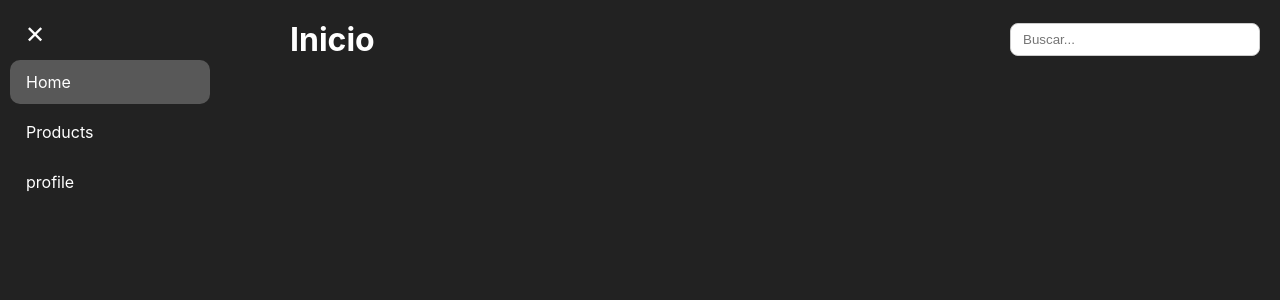
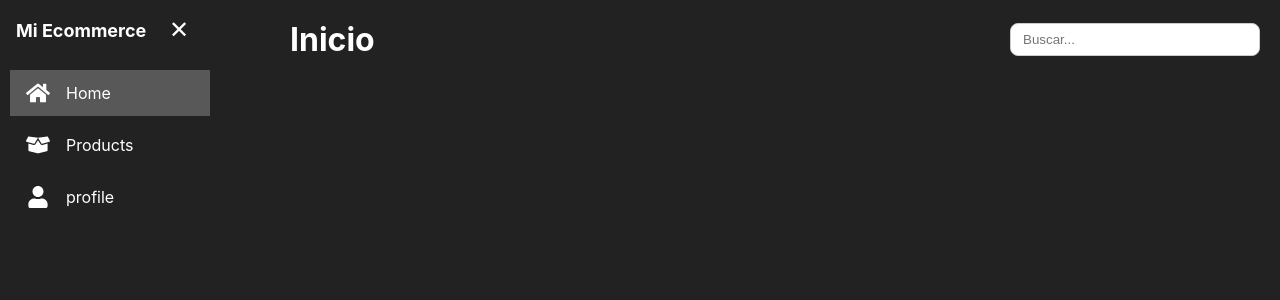
Before and after one commit to EnzoLlanos/Ecommerce-React, a React (Create React App) app: page / in a window 1280 px wide. Shown: the top 300 px of the page. Built offline with nearby package versions, Linux system fonts and the light colour scheme.

Commit message:
Estilos
le agregue detalles al los estilos ademas de un nombre al navbar

```diff
--- a/package.json
+++ b/package.json
@@ -5,6 +5,7 @@
   "dependencies": {
     "react": "^18.2.0",
     "react-dom": "^18.2.0",
+    "react-icons": "^5.7.0",
     "react-router-dom": "^7.18.1",
     "react-scripts": "5.0.1"
   },
--- a/src/components/NavBar/NavBar.jsx
+++ b/src/components/NavBar/NavBar.jsx
@@ -1,20 +1,43 @@
 import { NavLink } from "react-router-dom"
 import "./NavBarStyle.css"
+import {FaHome, FaBoxOpen, FaUser} from "react-icons/fa"
 
 function NavBar({menuAbierto, setMenuAbierto}) {
   return(
-    <>
+
     <aside className={`NavBar ${menuAbierto ? "open" : "closed"}`}>
+      <div className="NavBar-header">
+        <span className="NavBar-logo">Mi Ecommerce</span>
+        <button className="menu-toggle" onClick={() => setMenuAbierto(!menuAbierto)} >
+        {menuAbierto ? "✕" : "☰"}
+      </button>
+      </div>
+
+
         <ul>
-          <li><NavLink end to="/">Home</NavLink></li>
-          <li><NavLink to="/products">Products</NavLink></li>
-          <li><NavLink to="/profile">profile</NavLink></li>
+          <li>
+            <NavLink end to="/">
+              <FaHome className="icon"/>
+              <span className="text">Home</span>
+            </NavLink>
+          </li>
+
+          <li>
+            <NavLink to="/products">
+              <FaBoxOpen className="icon"/>
+              <span className="text">Products</span>
+            </NavLink>
+          </li>
+
+          <li>
+            <NavLink to="/profile">
+              <FaUser className="icon"/>
+              <span className="text">profile</span>
+            </NavLink>
+          </li>
         </ul>
     </aside>
-    <button className="menu-toggle" onClick={() => setMenuAbierto(!menuAbierto)} >
-      {menuAbierto ? "✕" : "☰"}
-    </button>
-    </>
+
   )
 }
 
--- a/src/components/NavBar/NavBarStyle.css
+++ b/src/components/NavBar/NavBarStyle.css
@@ -1,7 +1,8 @@
 .NavBar {
+    position: relative;
     background: rgb(34, 34, 34);
     min-height: 100vh;
-    transition: width .3s ease;
+    transition: width .5s ease;
     overflow: hidden;
     white-space: nowrap;
 }
@@ -11,24 +12,35 @@
 }
 
 .NavBar.closed {
-    width: 0px;
+    width: 70px;
     background: rgb(34, 34, 34);
 }
 
-.NavBar button {
-    width: 50px;
-    height: 50px;
-    font-size: 24px;
-    border: none;
-    background: rgb(34, 34, 34);
+
+.NavBar-header {
+    display: flex;
+    align-items: center;
+    justify-content: space-between;
+    padding: 10px 16px;
+    height: 60px;
+}
+
+.NavBar-logo {
     color: white;
-    cursor: pointer;
+    font-weight: bold;
+    font-size: 18px;
+    white-space: nowrap;
+    opacity: 1;
+    transition: opacity .2s;
+}
+
+.NavBar.closed .NavBar-logo {
+    opacity: 0;
+    width: 0;
+    overflow: hidden;
 }
 
 .menu-toggle {
-    position: fixed;
-    top: 10px;
-    left: 10px;
     width: 50px;
     height: 50px;
     font-size: 24px;
@@ -37,50 +49,48 @@
     color: white;
     cursor: pointer;
     z-index: 100;
+    flex-shrink: 0;
 }
-
 .NavBar ul {
     list-style: none;
     padding: 10px;
     margin: 0;
-    padding-top: 60px;
 }
 
 .NavBar li {
     margin-bottom: 6px;
 }
 
-.NavBar a {
-    display: block;
-    padding: 12px 16px;
-    color: white;
-    text-decoration: none;
-    border-radius: 10px;
-    transition: background-color .2s ease;
+.NavBar a{
+    display:flex;
+    align-items:center;
+    gap:16px;
+
+    padding:12px 16px;
 }
 
 .NavBar a:hover {
     background: rgb(60, 60, 60);
+    transition: .5s;
 }
 
 .NavBar a.active {
     background: rgb(88, 88, 88);
+}
+.icon{
+    min-width:24px;
+    font-size:22px;
+}
+.text{
+    transition:.5s;
+}
+.NavBar.closed .text{
+    opacity:0;
+    width:0;
+    overflow:hidden;
 }
 
 a {
     color: white;
     text-decoration: none;
 }
-
-.NavBar-header {
-    display: flex;
-    padding: 10px;
-}
-
-.NavBar.open .NavBar-header {
-    justify-content: flex-end;
-}
-
-.NavBar.closed .NavBar-header {
-    justify-content: center;
-}
```
Also changed, not shown: 1 other file (tests, documents, lock files or other folders).
